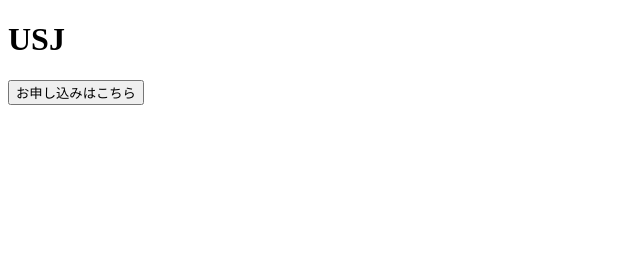
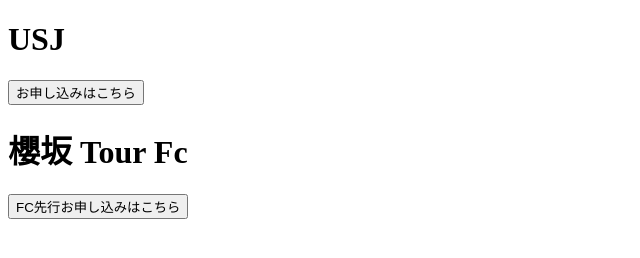
Before and after one commit to chunlau111191/lawson_link_web, a website: page index.html in a window 1280 px wide. Shown: the whole page, without its empty margins (0-640 px from the left). Drawn offline with Linux system fonts and the light colour scheme.

Commit message:
Update index.html

```diff
--- a/index.html
+++ b/index.html
@@ -16,5 +16,10 @@
       />
       <input type="submit" value="お申し込みはこちら" />
     </form>
+    <h1>櫻坂 Tour Fc</h1>
+    <form action="https://l-tike.com/st1/woqhwmmpajw0xkuqjtec" method="POST">
+<input type="hidden" name="CERK" value="11f3eb2a51f831e769a80aa66668e350">
+<input type="submit" value="FC先行お申し込みはこちら">
+</form>
   </body>
 </html>
```
